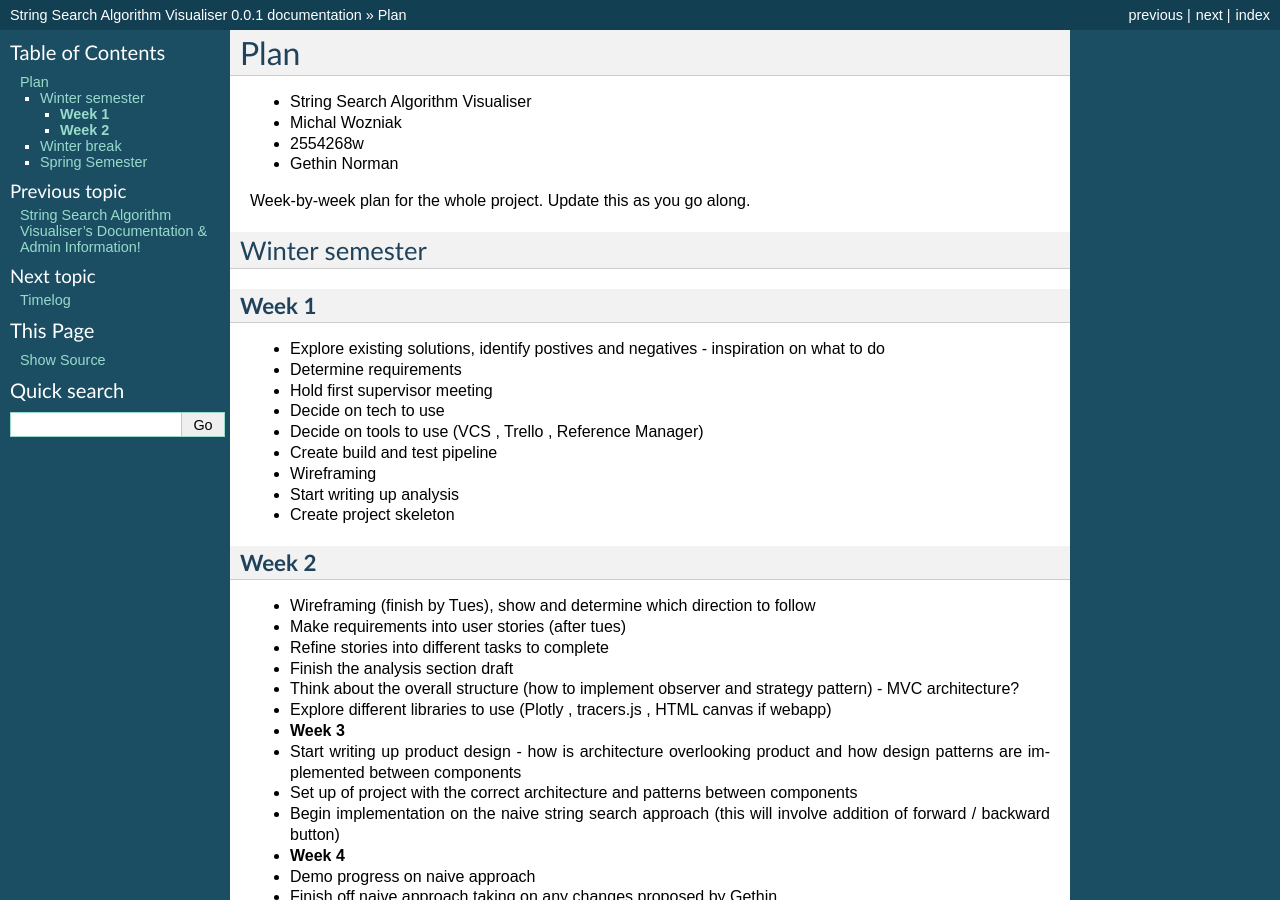
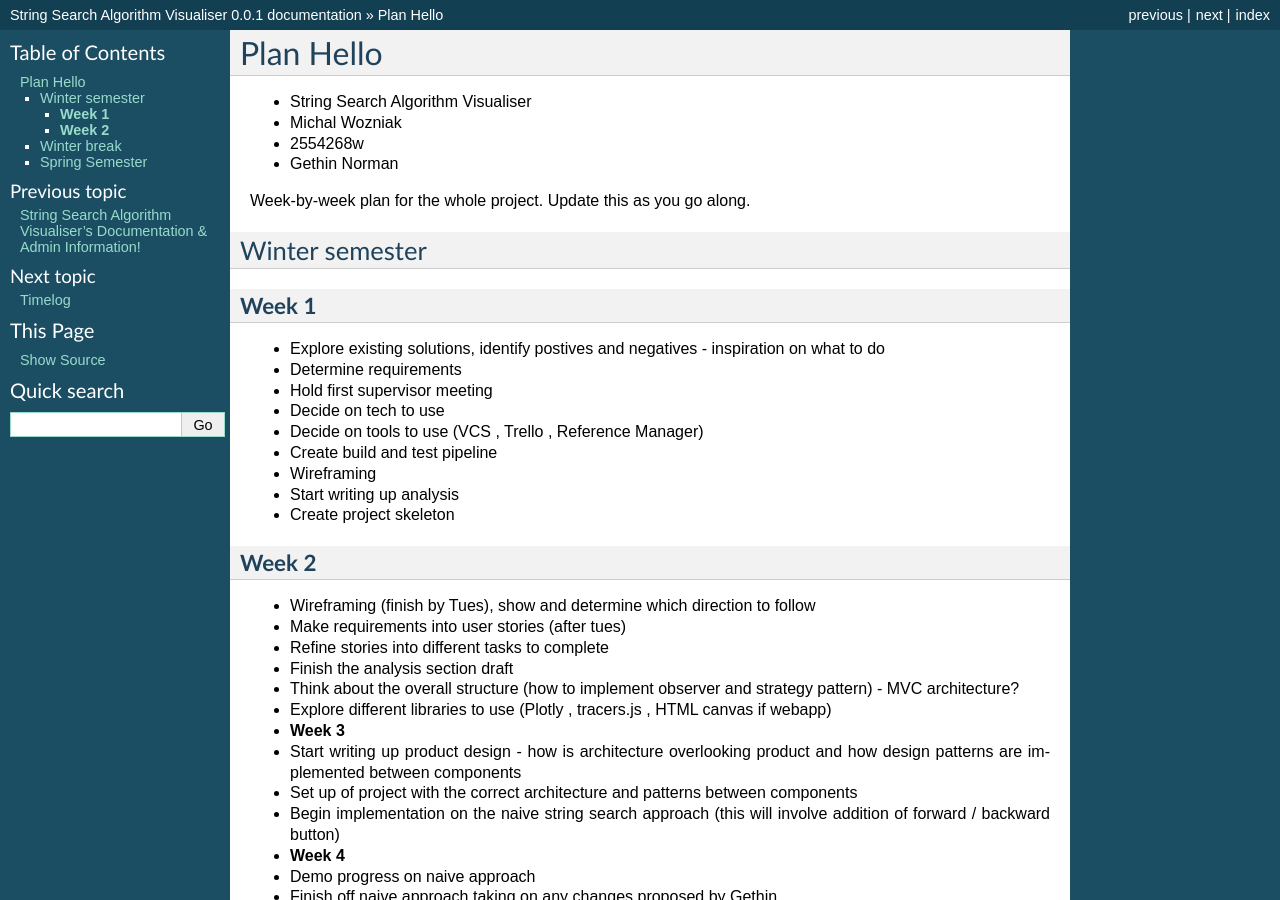
Before and after one commit to interysy/level-4-project-setup-repo, a Sphinx documentation site: the page built from docs/source/plan.md, in a window 1280 px wide and 900 px high. Built offline with Sphinx 7.4.7, drawn with Linux system fonts in a browser that asks for light colours; pages that are not in the unit, such as notebooks, are missing from menus.

```diff
--- a/docs/source/plan.md
+++ b/docs/source/plan.md
@@ -1,4 +1,4 @@
-# Plan
+# Plan Hello
 
 * String Search Algorithm Visualiser
 * Michal Wozniak
```
Also changed, not shown: 1 other file.
